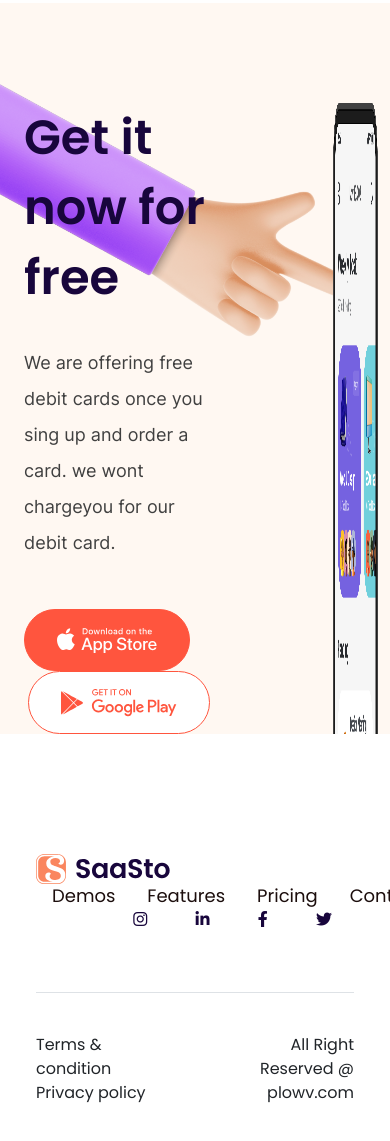
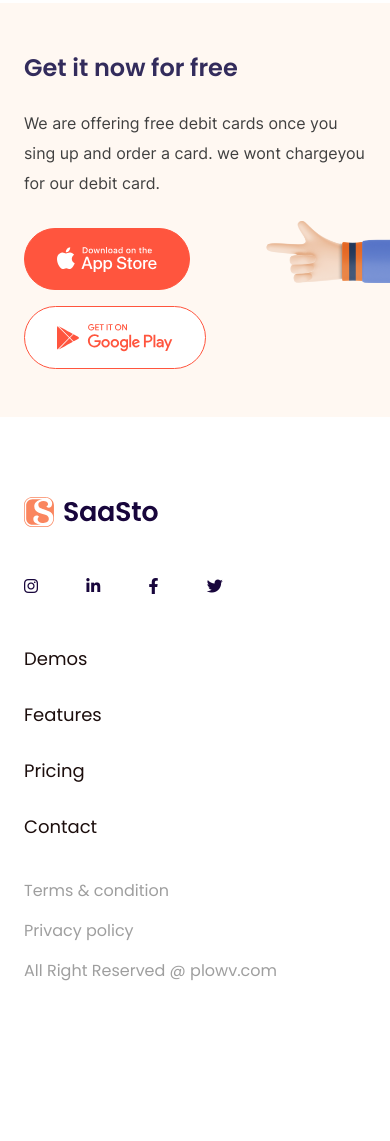
Before and after one commit to YuraTadevosyan/Templates, a plain HTML site: page Example templates from FIGMA/Bootstrap/example2/index.html in a window 390 px wide. Shown: the part 9451-10592 px from the top of the page. After the commit the page ends 10474 px from the top, so only its background shows below. Drawn offline with nearby package versions, Linux system fonts and the light colour scheme.

Commit message:
feat:[Bootstrap 5 example] => added responsive for Get it Now  and Footer sections

```diff
--- /dev/null
+++ b/Example templates from FIGMA/Bootstrap/example2/assets/CSS/media.scss
@@ -0,0 +1,55 @@
+@import "mixins";
+
+/* Large -- less than 993px */
+@media only screen and (max-width: 993px) {
+    .get-it-now {
+        padding: 48px 0;
+        background-image: url('../images/pages/get-it-now--mobile.png');
+
+        &-content {
+            &__block {
+                padding-right: 0;
+
+                &-title {
+                    @include font(24px, 140%, #332C5C, 600);
+                }
+
+                &-description {
+                    font-size: 16px;
+                    line-height: 30px;
+                    margin-bottom: 30px !important;
+                }
+
+                button {
+                    width: fit-content;
+                }
+            }
+        }
+    }
+
+    .footer {
+        &__navbar {
+            padding: 80px 0 40px;
+
+            &-top {
+                margin-bottom: 40px;
+            }
+
+            &-divider {
+                & + div {
+                        opacity: 0.5;
+                        color: #404040;
+                }
+            }
+        }
+    }
+}
+
+/* More than 1400px */
+@media only screen and (min-width: 1400px) {
+    .container {
+        max-width: 1200px;
+        padding-left: 15px;
+        padding-right: 15px;
+    }
+}
--- a/Example templates from FIGMA/Bootstrap/example2/index.html
+++ b/Example templates from FIGMA/Bootstrap/example2/index.html
@@ -433,22 +433,22 @@
                                 Get it now for free
                             </h3>
 
-                            <div class="get-it-now-content__block-description mt-4 mb-5">
+                            <div class="get-it-now-content__block-description mt-3 mt-lg-4 mb-5">
                                 We are offering free debit cards once you sing up and order a card. we wont chargeyou for our debit card.
                             </div>
 
-                            <div>
-                                <button class="btn btn-primary rounded-pill py-3 me-3" type="button">
+                            <div class="d-flex flex-column flex-lg-row">
+                                <button class="btn btn-primary rounded-pill py-3 mb-3 mb-lg-0 me-lg-3" type="button">
                                     <img src="./assets/images/icons/app-store.svg" alt="App Store">
                                 </button>
-                                <button class="btn btn-primary btn-primary-outlined rounded-pill py-3 ms-1" type="button">
+                                <button class="btn btn-primary btn-primary-outlined rounded-pill py-3 ms-lg-1" type="button">
                                     <img src="./assets/images/icons/google-play.svg" alt="Google Play">
                                 </button>
                             </div>
                         </div>
                     </div>
 
-                    <div class="col p-0">
+                    <div class="d-none d-lg-block col p-0">
                         <img class="w-100 h-100" src="./assets/images/pages/get-it-now-mobile.png" alt="Partners">
                     </div>
                 </div>
@@ -461,28 +461,34 @@
         <div class="container">
             <nav class="footer__navbar navbar navbar-light">
                 <div class="container d-flex flex-column">
-                    <div class="footer__navbar-top row w-100 align-items-center justify-content-between">
+                    <div class="footer__navbar-top d-flex flex-column flex-lg-row w-100 align-items-start align-items-lg-center justify-content-between">
                         <div class="col">
                             <img class="footer__navbar-top__image" src="./assets/images/icons/logo.svg" alt="logo">
                         </div>
-                        <div class="col d-flex align-items-center justify-content-between">
-                            <a class="footer__navbar-top__link text-decoration-none mx-3" href="#">
+                        <div class="d-block d-lg-none col my-5 text-end">
+                            <i class="footer__navbar-top__brand fa-brands fa-instagram fa-fade ms-0 ms-lg-2"></i>
+                            <i class="footer__navbar-top__brand fa-brands fa-linkedin-in fa-fade"></i>
+                            <i class="footer__navbar-top__brand fa-brands fa-facebook-f fa-fade"></i>
+                            <i class="footer__navbar-top__brand fa-brands fa-twitter fa-fade"></i>
+                        </div>
+                        <div class="col d-flex flex-column flex-lg-row align-items-start align-items-lg-center justify-content-between">
+                            <a class="footer__navbar-top__link text-decoration-none mb-3 mb-lg-0 mx-lg-3" href="#">
                                 Demos
                             </a>
 
-                            <a class="footer__navbar-top__link text-decoration-none mx-3" href="#">
+                            <a class="footer__navbar-top__link text-decoration-none my-3 my-lg-0 mx-lg-3" href="#">
                                 Features
                             </a>
 
-                            <a class="footer__navbar-top__link text-decoration-none mx-3" href="#">
+                            <a class="footer__navbar-top__link text-decoration-none my-3 my-lg-0 mx-lg-3" href="#">
                                 Pricing
                             </a>
 
-                            <a class="footer__navbar-top__link text-decoration-none mx-3" href="#">
+                            <a class="footer__navbar-top__link text-decoration-none mt-3 mt-lg-0 mx-lg-3" href="#">
                                 Contact
                             </a>
                         </div>
-                        <div class="col footer__navbar-top__brands text-end">
+                        <div class="d-none d-lg-block col footer__navbar-top__brands text-end">
                             <i class="footer__navbar-top__brand fa-brands fa-instagram fa-fade"></i>
                             <i class="footer__navbar-top__brand fa-brands fa-linkedin-in fa-fade"></i>
                             <i class="footer__navbar-top__brand fa-brands fa-facebook-f fa-fade"></i>
@@ -490,14 +496,14 @@
                         </div>
                     </div>
 
-                    <span class="footer__navbar-divider d-block border-top"></span>
+                    <span class="footer__navbar-divider d-none d-lg-block border-top"></span>
 
-                    <div class="row w-100 align-items-center justify-content-between">
-                        <div class="col">
-                            <span class="footer__navbar-terms">Terms & condition</span>
+                    <div class="d-flex flex-column flex-lg-row w-100 align-items-start align-items-lg-center justify-content-between">
+                        <div class="d-flex flex-column flex-lg-row col">
+                            <span class="footer__navbar-terms mb-3 mb-lg-0">Terms & condition</span>
                             <span>Privacy policy</span>
                         </div>
-                        <div class="col text-end">
+                        <div class="col text-end mt-3 mb-lg-0">
                             All Right Reserved @ plowv.com
                         </div>
                     </div>
```
Also changed, not shown: Example templates from FIGMA/Bootstrap/example2/assets/CSS/media.css, Example templates from FIGMA/Bootstrap/example2/assets/images/pages/get-it-now--mobile.png (added), 1 other file.
